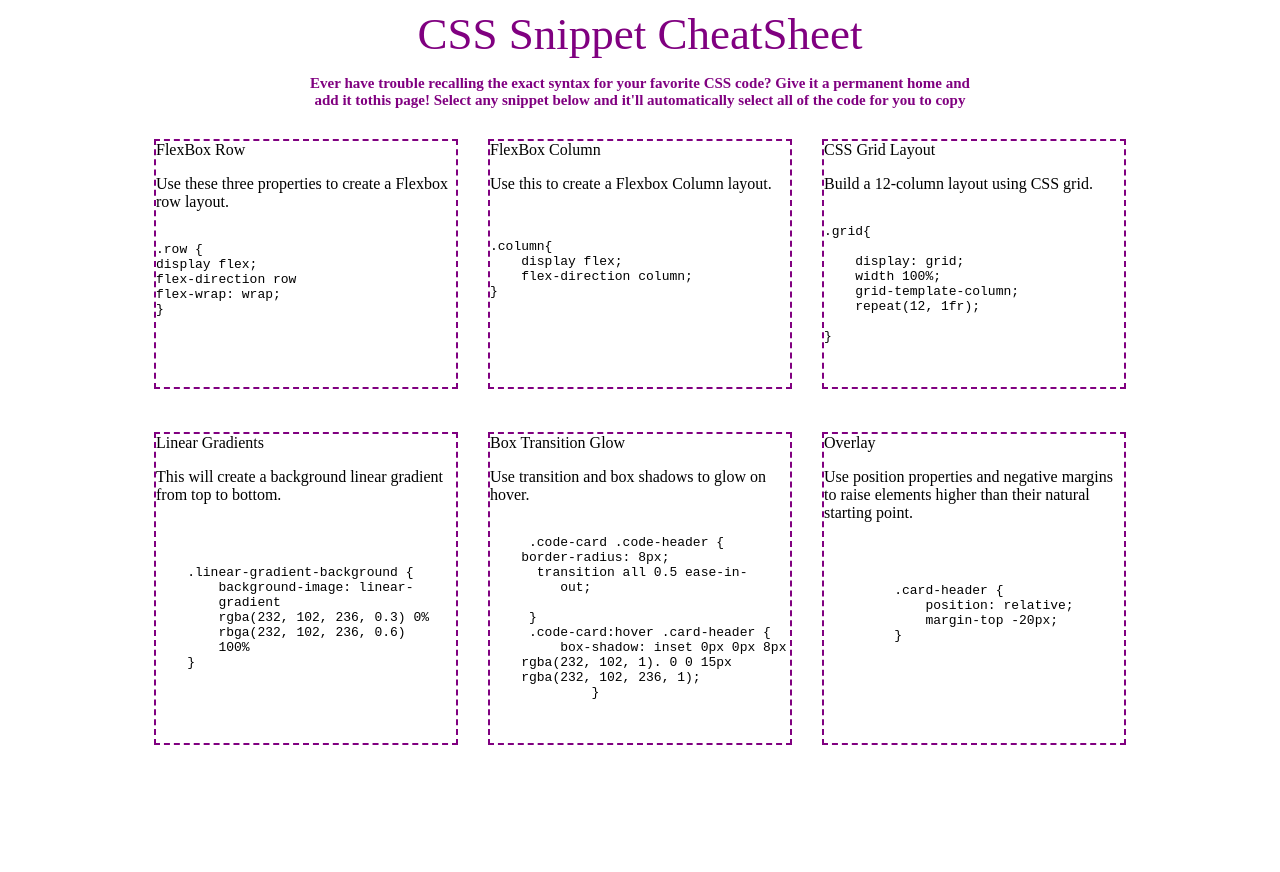
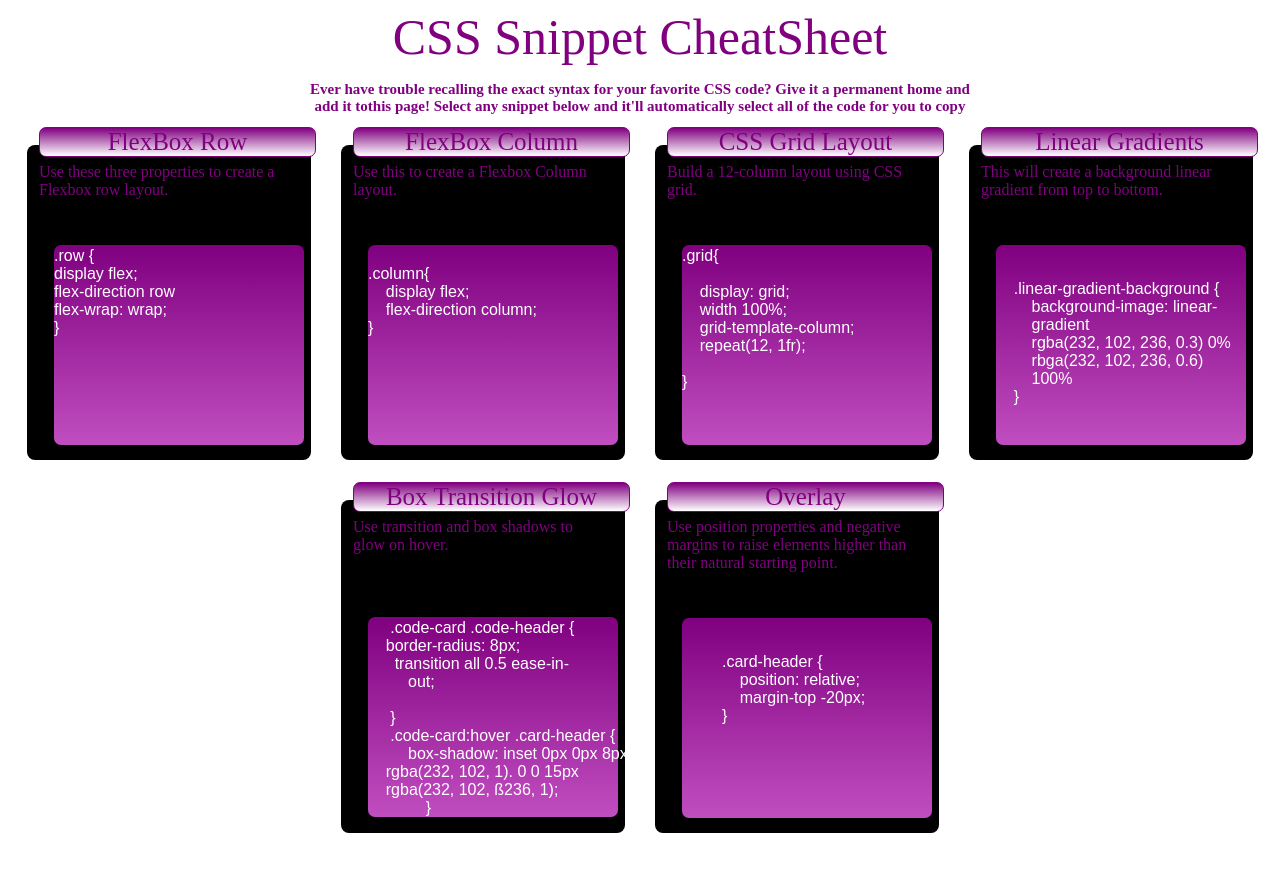
Before and after one commit to Yahir-F/mini-proj, a plain HTML site: page index.html in a window 1280 px wide. Before the commit the page ends 800 px from the top, so only its background shows below. Drawn offline with Linux system fonts and the light colour scheme.

Commit message:
final push

```diff
--- a/assets/css/style.css
+++ b/assets/css/style.css
@@ -1,25 +1,28 @@
 :root{
 --purple: purple;
-
-
+--white: white;
+--bold: black;
+--lightp: rgb(192, 78, 192);
+--width: 280px;
 
 }
 
 .upper{
     font-size: 15px;
-    width: 680px;
+    width: 670px;
     text-align: center;
+    color: var(--purple);
 }
 
 
 header {
     text-align: center;
-    font-size: 45px;
+    font-size: 50px;
    color: var(--purple);
 }
 
 body {
-    background-image: linear-gradient var(--purple);
+    background-image: var(--lightp);
 }
 
 .heading{
@@ -30,6 +33,20 @@ body {
 }
 
 
+main{
+    position: relative;
+    left: 10px;
+    bottom: 20px;
+    font-size: 25px;
+    text-align: center;
+    border:solid 1px var(--purple);
+    border-radius: 7px;
+    width: 275px;
+    background-image: linear-gradient(var(--purple), var(--white));
+    color: var(--purple);
+
+
+ }
 
 
 .up{
@@ -41,9 +58,55 @@ body {
 
 
 .inf{
+    border-radius: 8px;
+    border:dashed 2px var(--bold);
 margin-right: 15px;
 margin-left: 15px;
-margin-bottom: 43px;
-width: 300px;
-border: dashed 2px var(--purple)
+margin-bottom: 40px;
+width: var(--width);
+background-color: rgb(0, 0, 0);
 }
+
+.detail {
+    position: relative;
+    left: 10px;
+    bottom: 30px;
+    width: 250px;
+    color:var(--purple);
+}
+
+.script{
+    position: relative;
+    font-family: sans-serif;
+    font-size: 16px;
+    bottom: 16px;
+    width: 280px;
+
+}
+
+pre {
+    position: relative;
+    left: 25px;
+    border-radius: 7px;
+    width: 250px;
+    height: 200px;
+    background-image: linear-gradient(var(--purple), var(--lightp));
+    color:var(--white);
+
+}
+
+.glow{
+    position: relative;
+    left: 25px;
+    bottom: -17px;
+    border-radius: 7px;
+    width: 250px;
+    height: 200px;
+    background-image: linear-gradient(var(--purple), var(--lightp));
+}
+
+.inf:hover{
+    box-shadow: 10px 10px 10px var(--purple);
+   cursor: pointer;
+
+}
--- a/index.html
+++ b/index.html
@@ -18,15 +18,15 @@
 <section class = "inf">
     <main>FlexBox Row</main>
     <p class="detail">Use these three properties to create a Flexbox row layout.</p>
-<pre>
+ <pre>
     <code class="script">
 .row {
 display flex;
 flex-direction row
 flex-wrap: wrap;
 }
-</code>
-</pre>
+        </code>
+ </pre>
 </main>
 
 </section>
@@ -95,7 +95,7 @@ flex-wrap: wrap;
      .code-card:hover .card-header {
          box-shadow: inset 0px 0px 8px
     rgba(232, 102, 1). 0 0 15px
-    rgba(232, 102, 236, 1);
+    rgba(232, 102, ß236, 1);
              }
                 </code>
             </pre>
```
